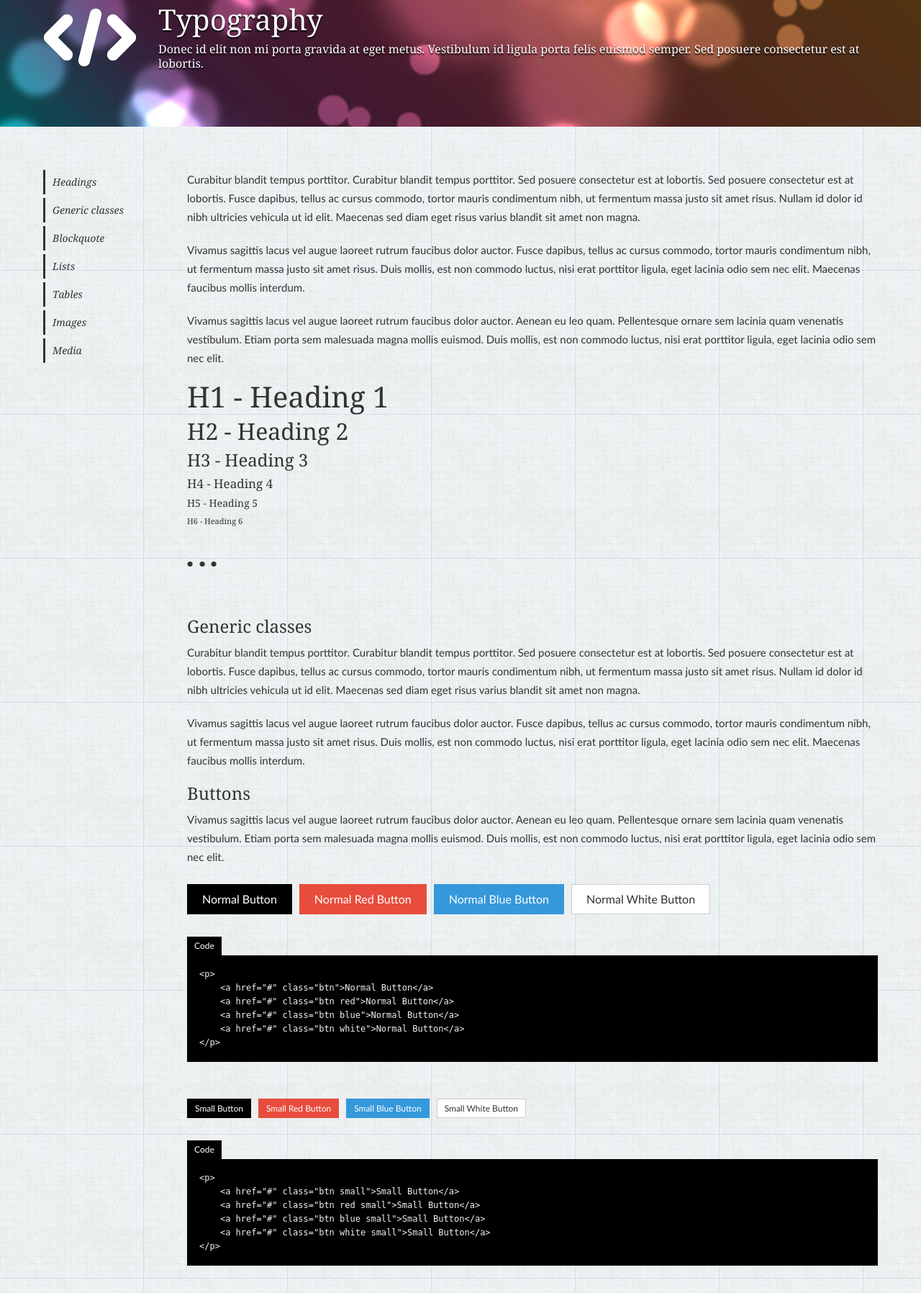
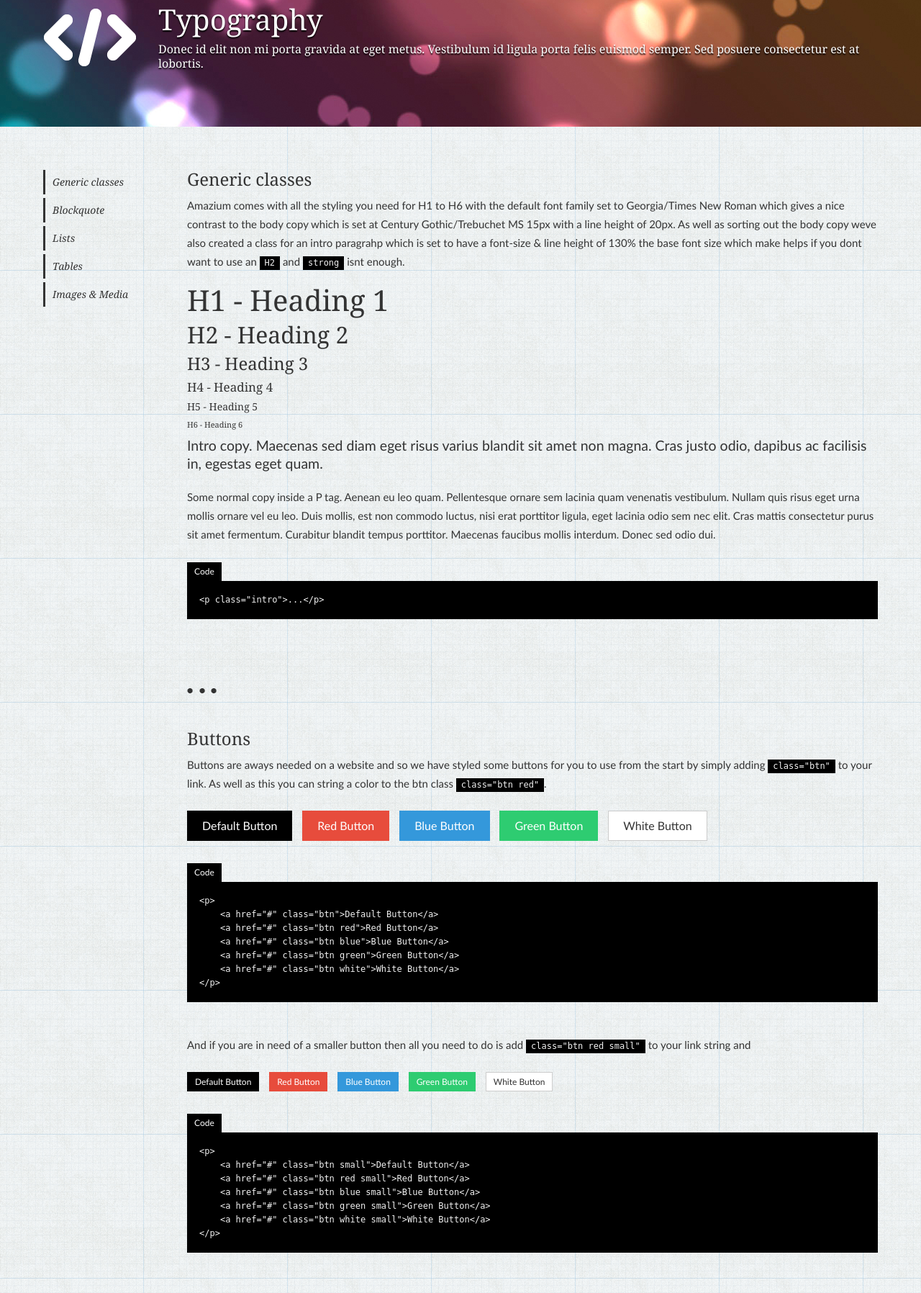
Before and after one commit to MikeBallan/Amazium.co.uk, a PHP site: page /typography.html in a window 1280 px wide. Shown: the part 124-1920 px from the top of the page at 72% size. Run offline with PHP 8.4, Linux system fonts and the light colour scheme.

Commit message:
CSS updates

```diff
--- a/css/base.css
+++ b/css/base.css
@@ -132,20 +132,23 @@ img                                             { border:0; vertical-align:middl
 /***** Buttons  *****/
 
 a.btn,
-.btn                                     		{ margin:5px 10px 5px 0; padding:0 20px; display:inline-block; color:#FFF; border:1px solid #000; background-color:#000; font-size:16px; line-height:40px; text-decoration:none; cursor:pointer; }
+.btn                                            { margin:5px 10px 5px 0; padding:0 20px; display:inline-block; color:#FFF; border:1px solid #000; background-color:#000; font-size:16px; line-height:40px; text-decoration:none; cursor:pointer; }
 a:hover.btn                                     { color:#333; border:1px solid #CCC; background-color:#FFF; }
 
 a.btn.small,
-.btn.small                         				{ padding:0 10px; font-size:12px; line-height:25px; }
+.btn.small                                      { padding:0 10px; font-size:12px; line-height:25px; }
 
-.btn.white										{ border-color:#CCC; background-color:#FFF; color:#333; }
-a:hover.btn.white								{ border-color:#000; background-color:#000; color:#FFF; }
+.btn.white                                      { border-color:#CCC; background-color:#FFF; color:#333; }
+a:hover.btn.white                               { border-color:#000; background-color:#000; color:#FFF; }
 
-.btn.red										{ border-color:#E74C3C; background-color:#E74C3C; }
-a:hover.btn.red									{ border-color:#E74C3C; background-color:#b93d30; color:#FFF; }
+.btn.red                                        { border-color:#E74C3C; background-color:#E74C3C; }
+a:hover.btn.red                                 { border-color:#E74C3C; background-color:#b93d30; color:#FFF; }
 
-.btn.blue										{ border-color:#3498DB; background-color:#3498DB; }
-a:hover.btn.blue								{ border-color:#3498DB; background-color:#2a7aaf; color:#FFF; }
+.btn.blue                                       { border-color:#3498DB; background-color:#3498DB; }
+a:hover.btn.blue                                { border-color:#3498DB; background-color:#2a7aaf; color:#FFF; }
+
+.btn.green                                      { border-color:#2ECC71; background-color:#2ECC71; }
+a:hover.btn.green                               { border-color:#2ECC71; background-color:#25a35a; color:#FFF; }
 
 /***** Tables *****/
 
@@ -166,11 +169,11 @@ table tr td.highlight                           { padding:11px 8px; color:#FFF;
 .float-left                                     { float:left; }
 .float-right                                    { float:right; }
 
-.txt-big                                       	{ color:#a2bd30; font-weight:bold; line-height:26px; }
-.txt-left                                      	{ text-align:left; }
-.txt-right                                     	{ text-align:right; }
-.txt-center                                    	{ text-align:center; }
-.txt-justify                                   	{ text-align:justify; }
+.txt-big                                        { color:#a2bd30; font-weight:bold; line-height:26px; }
+.txt-left                                       { text-align:left; }
+.txt-right                                      { text-align:right; }
+.txt-center                                     { text-align:center; }
+.txt-justify                                    { text-align:justify; }
 
 .normal                                         { font-weight:normal; }
 .bold                                           { font-weight:bold; }
--- a/css/layout.css
+++ b/css/layout.css
@@ -36,7 +36,7 @@ form                                			{ margin:0; }
 fieldset                            			{ margin:0 0 16px 0; }
 pre code                                        { margin:0 0 46px 0; }
 
-.btn.download									{ background:#000 url('../img/icon-download-small.png') no-repeat right 8px; }
+.btn.download									{ padding:0 40px 0 20px; background:#000 url('../img/icon-download-small.png') no-repeat right 8px; }
 
 /***** Navigation *****/
 
--- a/typography.html
+++ b/typography.html
@@ -115,95 +115,69 @@
             <div id="nav-holder">
                 <div id="sidenav" class="sidenav">
                     <ul>
-                        <li><a href="#headings">Headings</a></li>
                         <li><a href="#generic">Generic classes</a></li>
                         <li><a href="#blockquote">Blockquote</a></li>
                         <li><a href="#lists">Lists</a></li>
                         <li><a href="#tables">Tables</a></li>
-                        <li><a href="#images">Images</a></li>
-                        <li><a href="#media">Media</a></li>
+                        <li><a href="#images">Images &amp; Media</a></li>
                     </ul>
                 </div>
             </div>
         </div>
         <div class="grid_10">
-            <article id="headings">
-                <p>Curabitur blandit tempus porttitor. Curabitur blandit tempus porttitor. Sed posuere consectetur est at lobortis. Sed posuere consectetur est at lobortis. Fusce dapibus, tellus ac cursus commodo, tortor mauris condimentum nibh, ut fermentum massa justo sit amet risus. Nullam id dolor id nibh ultricies vehicula ut id elit. Maecenas sed diam eget risus varius blandit sit amet non magna.</p>
-                <p>Vivamus sagittis lacus vel augue laoreet rutrum faucibus dolor auctor. Fusce dapibus, tellus ac cursus commodo, tortor mauris condimentum nibh, ut fermentum massa justo sit amet risus. Duis mollis, est non commodo luctus, nisi erat porttitor ligula, eget lacinia odio sem nec elit. Maecenas faucibus mollis interdum.</p>
-                <p>Vivamus sagittis lacus vel augue laoreet rutrum faucibus dolor auctor. Aenean eu leo quam. Pellentesque ornare sem lacinia quam venenatis vestibulum. Etiam porta sem malesuada magna mollis euismod. Duis mollis, est non commodo luctus, nisi erat porttitor ligula, eget lacinia odio sem nec elit.</p>
+            <article id="generic">
+                <h3>Generic classes</h3>
+                <p>Amazium comes with all the styling you need for H1 to H6 with the default font family set to Georgia/Times New Roman which gives a nice contrast to the body copy which is set at Century Gothic/Trebuchet MS 15px with a line height of 20px. As well as sorting out the body copy weve also created a class for an intro paragrahp which is set to have a font-size &amp; line height of 130% the base font size which make helps if you dont want to use an <code>H2</code> and <code>strong</code> isnt enough.</p>
                 <h1>H1 - Heading 1</h1>
                 <h2>H2 - Heading 2</h2>
                 <h3>H3 - Heading 3</h3>
                 <h4>H4 - Heading 4</h4>
                 <h5>H5 - Heading 5</h5>
                 <h6>H6 - Heading 6</h6>
-
-                <!--<h3>Body copy</h3>
-                <p>Amazium have been set up so that all the basic typography styling is 15px Century Gothic, with all regular paragraphs are setup with 26px line height and 20px padding to the bottom of them. But you can easily change in at the very top of the base.css file.</p>
-                <p>Maecenas faucibus mollis interdum. Donec sed odio dui. Integer posuere erat a ante venenatis dapibus posuere velit aliquet.</p>
-
-
-                <h3>Intro text</h3>
-                <p>There has been times when we've needed to make a paragraph stand out but for it not to be a headings &lt;h1&gt; so we created the class .intro which makes the font-size &amp; line-height 130% and is perfect introduction text</p>
-                <p class="intro">Sed posuere consectetur est at lobortis. Maecenas sed diam eget risus varius blandit sit amet non magna. Cras justo odio, dapibus ac facilisis in, egestas eget quam.</p>
+                <p class="intro">Intro copy. Maecenas sed diam eget risus varius blandit sit amet non magna. Cras justo odio, dapibus ac facilisis in, egestas eget quam.</p>
+                <p>Some normal copy inside a <cod>P</code> tag. Aenean eu leo quam. Pellentesque ornare sem lacinia quam venenatis vestibulum. Nullam quis risus eget urna mollis ornare vel eu leo. Duis mollis, est non commodo luctus, nisi erat porttitor ligula, eget lacinia odio sem nec elit. Cras mattis consectetur purus sit amet fermentum. Curabitur blandit tempus porttitor. Maecenas faucibus mollis interdum. Donec sed odio dui.</p>
                 <div class="example-title">Code</div>
-                <pre><code>&lt;p class="intro"&gt;...&lt;/p&gt;</code></pre>-->
+                <pre><code>&lt;p class="intro"&gt;...&lt;/p&gt;</code></pre>
                 <hr />
-            </article>
-
-            <article id="generic">
-                <h3 class="section">Generic classes</h3>
-                <p>Curabitur blandit tempus porttitor. Curabitur blandit tempus porttitor. Sed posuere consectetur est at lobortis. Sed posuere consectetur est at lobortis. Fusce dapibus, tellus ac cursus commodo, tortor mauris condimentum nibh, ut fermentum massa justo sit amet risus. Nullam id dolor id nibh ultricies vehicula ut id elit. Maecenas sed diam eget risus varius blandit sit amet non magna.</p>
-                <p>Vivamus sagittis lacus vel augue laoreet rutrum faucibus dolor auctor. Fusce dapibus, tellus ac cursus commodo, tortor mauris condimentum nibh, ut fermentum massa justo sit amet risus. Duis mollis, est non commodo luctus, nisi erat porttitor ligula, eget lacinia odio sem nec elit. Maecenas faucibus mollis interdum.</p>
                 <h3 class="section">Buttons</h3>
-                <p>Vivamus sagittis lacus vel augue laoreet rutrum faucibus dolor auctor. Aenean eu leo quam. Pellentesque ornare sem lacinia quam venenatis vestibulum. Etiam porta sem malesuada magna mollis euismod. Duis mollis, est non commodo luctus, nisi erat porttitor ligula, eget lacinia odio sem nec elit.</p>
-                <p><a href="#" class="btn">Normal Button</a><a href="#" class="btn red">Normal Red Button</a><a href="#" class="btn blue">Normal Blue Button</a><a href="#" class="btn white">Normal White Button</a></p>
+                <p>Buttons are aways needed on a website and so we have styled some buttons for you to use from the start by simply adding <code>class="btn"</code> to your link. As well as this you can string a color to the btn class <code>class="btn red"</code>.</p>
+                <p>
+                    <a href="#" class="btn">Default Button</a>
+                    <a href="#" class="btn red">Red Button</a>
+                    <a href="#" class="btn blue">Blue Button</a>
+                    <a href="#" class="btn green">Green Button</a>
+                    <a href="#" class="btn white">White Button</a>
+                </p>
                 <div class="example-title">Code</div>
                 <pre><code>&lt;p&gt;
-    &lt;a href="#" class="btn"&gt;Normal Button&lt;/a&gt;
-    &lt;a href="#" class="btn red"&gt;Normal Button&lt;/a&gt;
-    &lt;a href="#" class="btn blue"&gt;Normal Button&lt;/a&gt;
-    &lt;a href="#" class="btn white"&gt;Normal Button&lt;/a&gt;
+    &lt;a href="#" class="btn"&gt;Default Button&lt;/a&gt;
+    &lt;a href="#" class="btn red"&gt;Red Button&lt;/a&gt;
+    &lt;a href="#" class="btn blue"&gt;Blue Button&lt;/a&gt;
+    &lt;a href="#" class="btn green"&gt;Green Button&lt;/a&gt;
+    &lt;a href="#" class="btn white"&gt;White Button&lt;/a&gt;
 &lt;/p&gt;</em></code></pre>
-                <p><a href="#" class="btn small">Small Button</a><a href="#" class="btn red small">Small Red Button</a><a href="#" class="btn blue small">Small Blue Button</a><a href="#" class="btn white small">Small White Button</a></p>
+                <p>And if you are in need of a smaller button then all you need to do is add <code>class="btn red small"</code> to your link string and </p>
+                <p>
+                    <a href="#" class="btn small">Default Button</a>
+                    <a href="#" class="btn red small">Red Button</a>
+                    <a href="#" class="btn blue small">Blue Button</a>
+                    <a href="#" class="btn green small">Green Button</a>
+                    <a href="#" class="btn white small">White Button</a>
+                </p>
                 <div class="example-title">Code</div>
                 <pre><code>&lt;p&gt;
-    &lt;a href="#" class="btn small"&gt;Small Button&lt;/a&gt;
-    &lt;a href="#" class="btn red small"&gt;Small Button&lt;/a&gt;
-    &lt;a href="#" class="btn blue small"&gt;Small Button&lt;/a&gt;
-    &lt;a href="#" class="btn white small"&gt;Small Button&lt;/a&gt;
+    &lt;a href="#" class="btn small"&gt;Default Button&lt;/a&gt;
+    &lt;a href="#" class="btn red small"&gt;Red Button&lt;/a&gt;
+    &lt;a href="#" class="btn blue small"&gt;Blue Button&lt;/a&gt;
+    &lt;a href="#" class="btn green small"&gt;Green Button&lt;/a&gt;
+    &lt;a href="#" class="btn white small"&gt;White Button&lt;/a&gt;
 &lt;/p&gt;</em></code></pre>
-
-                <!--<p>We have slightly styled all the standard emphasis tags you would use on a website like &lt;strong&gt; and &lt;em&gt; as well as adding a few others like the .highlight class.</p>
-
-
-
-
-                <h3>Addresses</h3>
-                <p>Display your contact information by using <code>&lt;address&gt;</code> and keep the formatting by ending your lines with <code>&lt;br /&gt;</code>.</p>
-                <address>
-                    <strong>Your Company Name</strong><br>
-                    123 Something Road,<br>
-                    Your City, AB 12345<br>
-                    <abbr title="Telephone">T:</abbr> (123) 456-7890
-                </address>
-                <address>
-                    <strong>Your Name</strong><br>
-                    <a href="mailto:#">your.name@yourname.com</a>
-                </address>
-                <div class="example-title">Code</div>
-                <pre><code>&lt;address&gt;
-    &lt;strong>Your Company Name&lt;/strong>&lt;br /&gt;
-    123 Something Road,&lt;br /&gt;
-    Your City, AB 12345&lt;br /&gt;
-    &lt;abbr title="Telephone">T:&lt;/abbr&gt; (123) 456-7890
-&lt;/address&gt;</code></pre>-->
                 <hr />
             </article>
 
             <article id="blockquote">
                 <h3 class="section">Blockquote</h3>
-                <p>Present contact information for the nearest ancestor or the entire body of work.</p>
+                <p>So for a long time i've been using the <code>cite</code> in my Blockquote as the author of the quote but doing some reasearch into the correct use i found out that the <code>cite</code> should be the url sorce which should be in the blockquote as below.</p>
                 <figure>
                     <blockquote cite="http://www.amazium.co.uk">
                         <p>I don't want to sound like a badass but... I eject my usb without removing it safely..!</p>
@@ -305,25 +279,12 @@
 &lt;/ul&gt;</code></pre>
                     </div>
                 </div>
-
-                <h3>Definition Lists</h3>
-                <p>A list of terms with their associated descriptions.</p>
-                <dl>
-                    <dt>Definition title</dt>
-                    <dd>Definition data - Etiam porta sem malesuada magna mollis euismod. Donec id elit non mi porta gravida at eget metus.</dd>
-                    <dd>Definition data - Maecenas faucibus mollis interdum. Donec sed odio dui. Donec ullamcorper nulla non metus auctor fringilla.</dd>
-                </dl>
-                <div class="example-title">Code</div>
-                <pre><code>&lt;dl&gt;
-    &lt;dt>Definition title&lt;/dt&gt;
-    &lt;dd>Definition data&lt;/dd&gt;
-&lt;/dl&gt;</code></pre>
                 <hr />
             </article>
 
             <article id="tables">
                 <h3 class="section">Tables</h3>
-                <p>Weve also included some styling for tables which to be honest I haven't used that much outside building emails but it's there in case you ever need it..!</p>
+                <p>Also included are styling for tables which to be honest I haven't used that much outside building emails but it's there in case you ever need it..!</p>
                 <table summary="This is an example of a table">
                     <caption>Caption</caption>
                     <thead>
@@ -369,12 +330,11 @@
         &lt;/tr&gt;
     &lt;/tbody>
 &lt;/table&gt;</code></pre>
-                <p>In Amazium I've included some styling for table elements like Table Headings <code>&lt;th&gt;</code> and the option to have odd and even table rows as well as the ability to highlight a cell in your table..!</p>
                 <hr />
             </article>
 
             <article id="images">
-                <h3 class="section">Responsive Images</h3>
+                <h3 class="section">Images &amp; Media</h3>
                 <p>Seeing how you website will be responsive there will be times when you will need your images to be responsive to and with this in mind I've made a nice little style to make any image 100% responsive, all you need to do is add this little class to your image: <code>class="max-img"</code> and hay presto responsive images..!</p>
                 <div class="row">
                     <div class="grid_6">
@@ -412,7 +372,6 @@
                 <pre><code>&lt;div class="media"&gt;
     &lt;iframe src="video_link_here" frameborder="0"&gt;&lt;/iframe&gt;
 &lt;/div&gt;</code></pre>
-                <p>Maecenas faucibus mollis interdum. Donec id elit non mi porta gravida at eget metus. Morbi leo risus, porta ac consectetur ac, vestibulum at eros. Nullam id dolor id nibh ultricies vehicula ut id elit. Etiam porta sem malesuada magna mollis euismod. Cum sociis natoque penatibus et magnis dis parturient montes, nascetur ridiculus mus. Maecenas sed diam eget risus varius blandit sit amet non magna. Nulla vitae elit libero, a pharetra augue. Morbi leo risus, porta ac consectetur ac, vestibulum at eros. Aenean lacinia bibendum nulla sed consectetur. Lorem ipsum dolor sit amet, consectetur adipiscing elit. Nullam quis risus eget urna mollis ornare vel eu leo.</p>
             </article>
         </div>
     </div>
```
Also changed, not shown: css/amazium.css (+107 -107 lines), css/form.css (+32 -21 lines), forms.html (+38 -24 lines).
